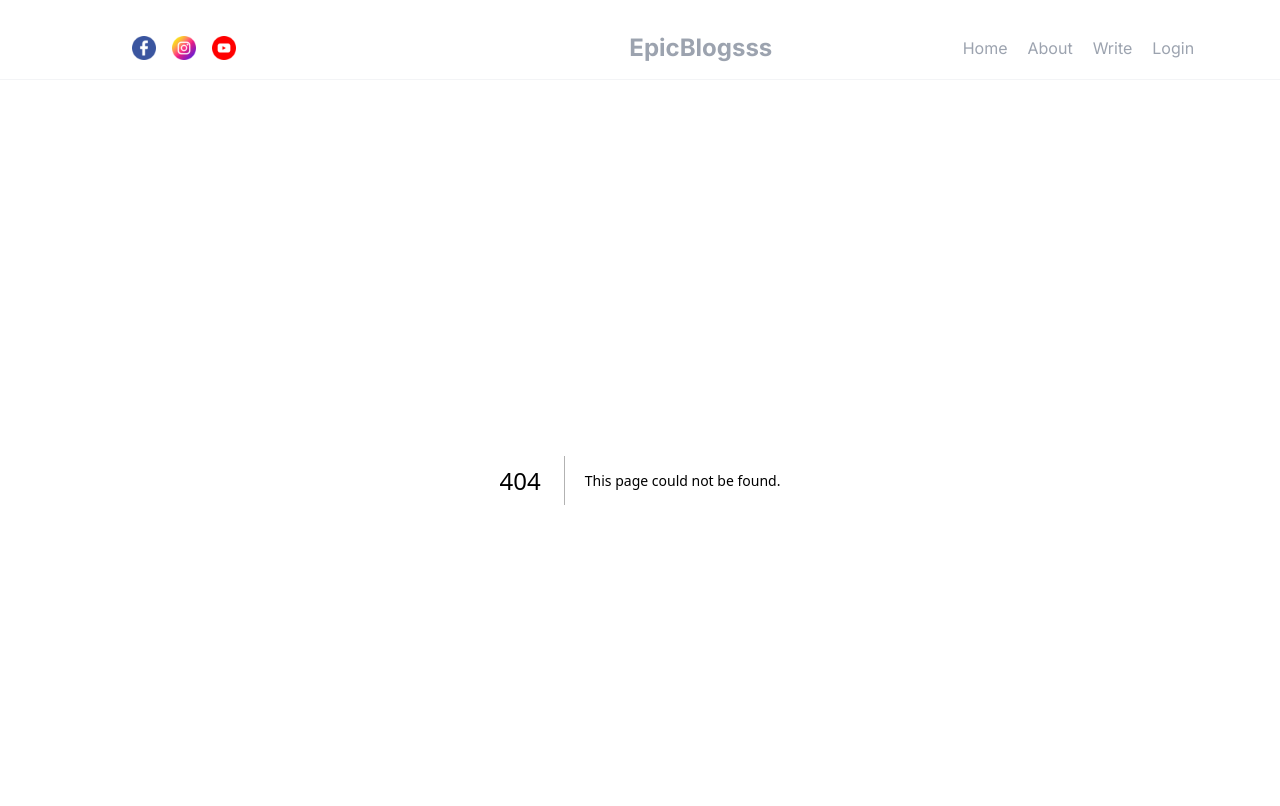
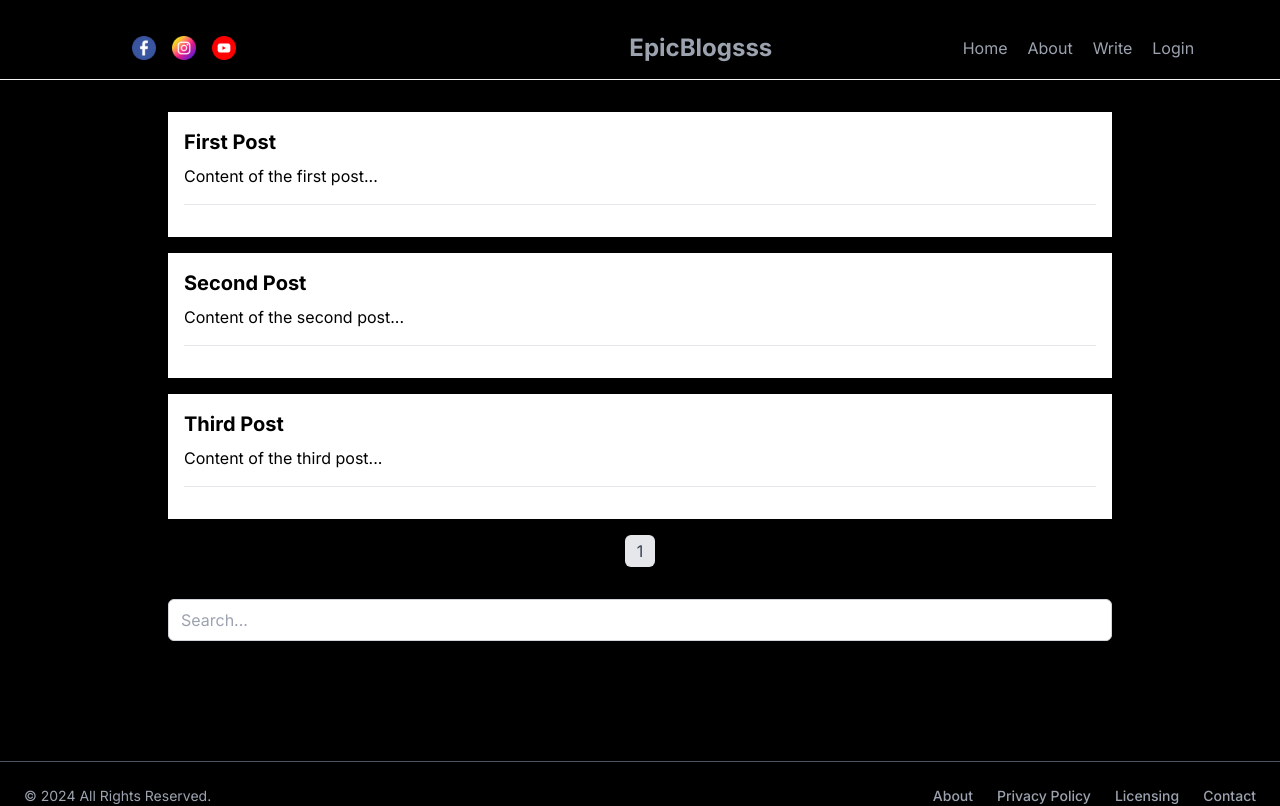
Before and after one commit to pratham-srivastava-07/Blog-Application, a Next.js app: page /blog in a window 1280 px wide. Before the commit this address had no page. Shown: the top 806 px of the page. Built offline with nearby package versions, Linux system fonts and the light colour scheme.

Commit message:
blogPage initiated

```diff
--- /dev/null
+++ b/app/blog/page.jsx
@@ -0,0 +1,9 @@
+import BlogPage from "../../components/BlogPosts"
+
+export default function() {
+    return(
+        <div>
+            <BlogPage/>
+        </div>
+    )
+}
--- /dev/null
+++ b/components/BlogPosts.jsx
@@ -0,0 +1,59 @@
+"use client"
+
+import { useState } from 'react';
+
+const BlogPage = () => {
+    const [posts, setPosts] = useState([]); // Array to hold blog posts
+    const [currentPage, setCurrentPage] = useState(1); // Current page number
+    const [postsPerPage] = useState(5); // Number of posts per page
+
+    // Dummy data for blog posts
+    const dummyPosts = [
+        { id: 1, title: 'First Post', content: 'Content of the first post...' },
+        { id: 2, title: 'Second Post', content: 'Content of the second post...' },
+        { id: 3, title: 'Third Post', content: 'Content of the third post...' },
+        // more posts here
+    ];
+
+    // Pagination logic
+    const indexOfLastPost = currentPage * postsPerPage;
+    const indexOfFirstPost = indexOfLastPost - postsPerPage;
+    const currentPosts = dummyPosts.slice(indexOfFirstPost, indexOfLastPost);
+
+    // Change page
+    const paginate = (pageNumber) => setCurrentPage(pageNumber);
+
+    return (
+        <div className="container mx-auto px-4 py-8">
+            {/* Blog Post Cards */}
+            {currentPosts.map(post => (
+                <div key={post.id} className="bg-white shadow-md p-4 mb-4">
+                    <h2 className="text-xl font-bold">{post.title}</h2>
+                    <p className="mt-2">{post.content}</p>
+                    {/* more details like thumbnail,author */}
+                    <hr className="my-4" />
+                </div>
+            ))}
+
+            {/* Pagination */}
+            <div className="flex justify-center">
+                {Array.from({ length: Math.ceil(dummyPosts.length / postsPerPage) }, (_, i) => i + 1).map(page => (
+                    <button key={page} onClick={() => paginate(page)} className="mx-1 px-3 py-1 bg-gray-200 text-gray-700 rounded-md">{page}</button>
+                ))}
+            </div>
+
+            {/* Search Bar */}
+            <div className="mt-8">
+                <input type="text" placeholder="Search..." className="border border-gray-300 px-3 py-2 rounded-md w-full" />
+            </div>
+
+            {/* Comments Section */}
+            <div className="mt-8">
+                <h3 className="text-lg font-bold mb-4">Comments</h3>
+                {/* commentsComponent section here */}
+            </div>
+        </div>
+    );
+};
+
+export default BlogPage;
```
